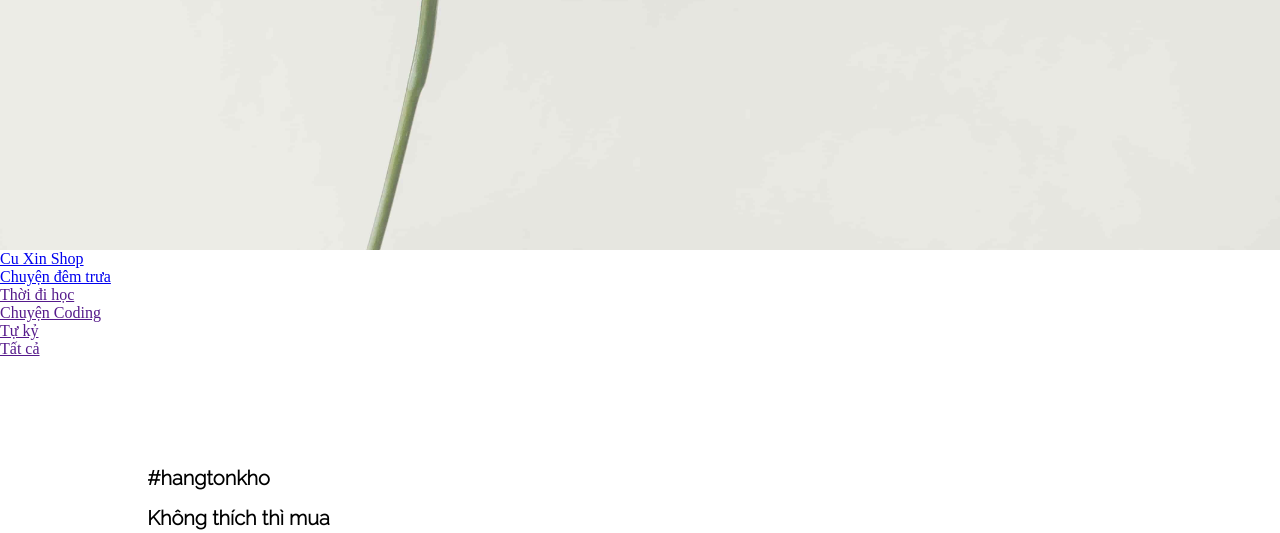
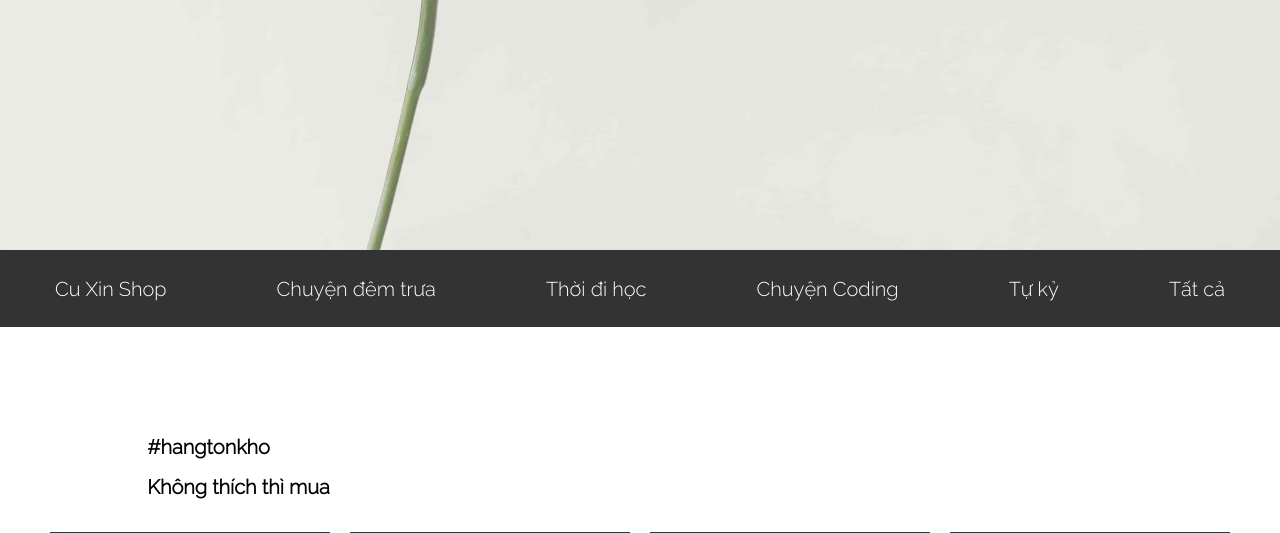
Before and after one commit to toky0s/CuXinShop, a Django app: page / in a window 1280 px wide. Shown: the part 550-1083 px from the top of the page. Run offline with Django 3.2, Linux system fonts and the light colour scheme; some libraries are stand-ins or nearby versions; some web fonts are replaced.

Commit message:
edit css home

```diff
--- a/CuXinShop/theblog/static/css/styles.css
+++ b/CuXinShop/theblog/static/css/styles.css
@@ -3,6 +3,10 @@
 	margin: 0;
     padding: 0;
     border: 0;
+}
+
+html {
+    scroll-behavior: smooth;
 }
 
 body {
@@ -94,6 +98,44 @@ header {
 
 section {
     padding-top: 100px;
+}
+
+.menubar__navibar {
+    list-style-type: none;
+    margin: 0;
+    padding: 0;
+    background-color: #333;
+    overflow: hidden;
+    height: 77px;
+    display: flex;
+    flex-direction: column;
+    flex-wrap: wrap;
+    overflow-x: scroll; /*important*/
+}
+
+.menubar__navibar::-webkit-scrollbar {
+    height: 1px;
+}
+
+.menubar__navibar li {
+    height: 100%;
+    display: block;
+}
+
+.menubar__navibar li a {
+    display: block;
+    color: white;
+    text-align: center;
+    text-decoration: none;
+    padding: 14px 16px;
+    height: 100%;
+    padding-top: 27px;
+    font-family: 'Raleway', sans-serif;
+    font-size: 20px;
+}
+
+.menubar__navibar li a:hover {
+    background-color: black;
 }
 
 .sale__title {
```
